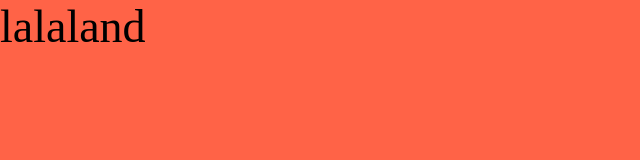
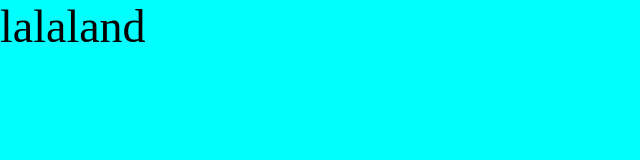
Before and after one commit to DmitriyMK/web-template2024-vite, a website built with Vite: page index.html in a window 1280 px wide. Shown: the whole page, without its empty margins (0-640 px from the left). Built offline with nearby package versions, Linux system fonts and the light colour scheme.

Commit message:
add dublicat

```diff
--- a/src/scss/style.scss
+++ b/src/scss/style.scss
@@ -6,7 +6,7 @@
 
 body {
   background: yellow;
-  background: tomato;
+  background: cyan;
 }
 
 p {
```
